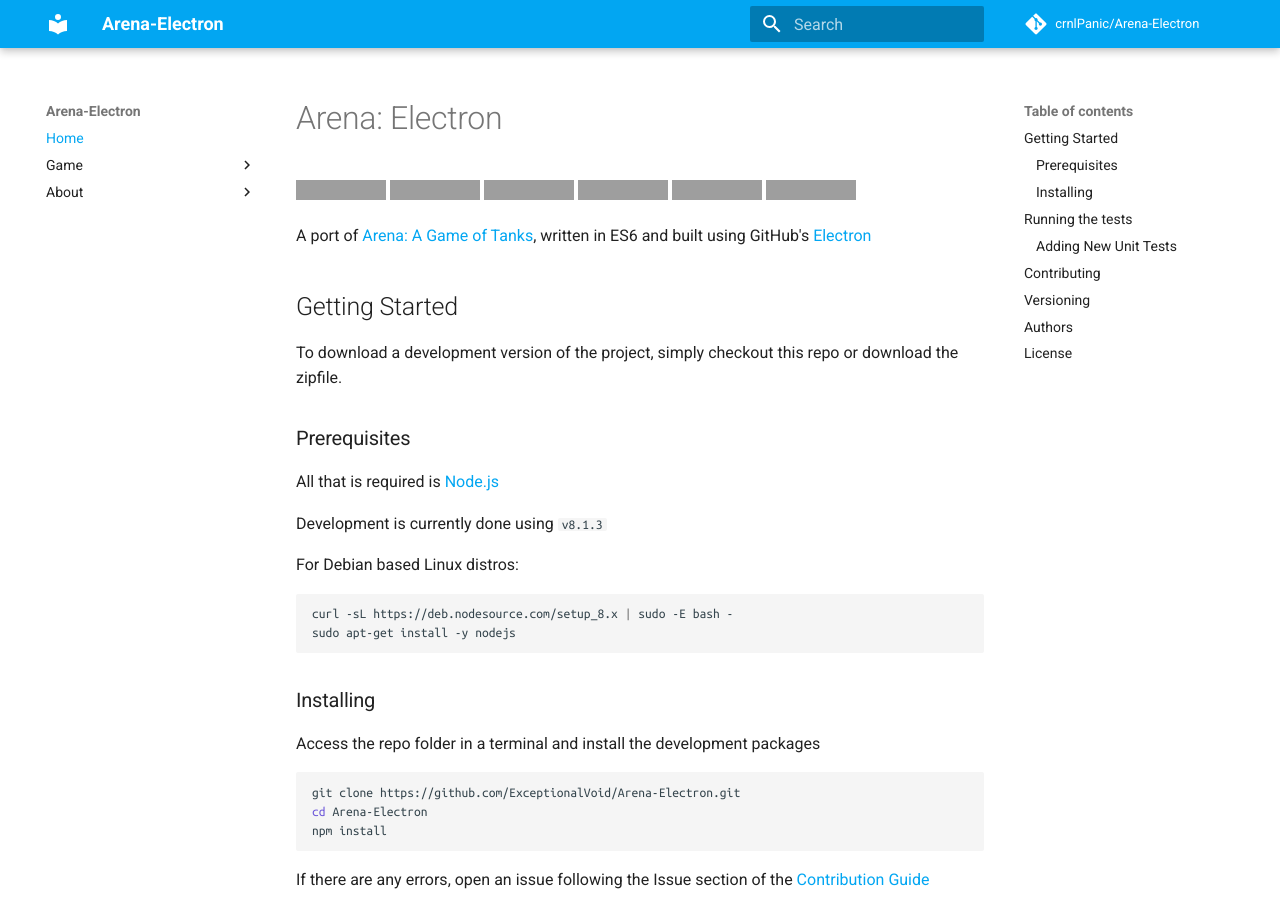
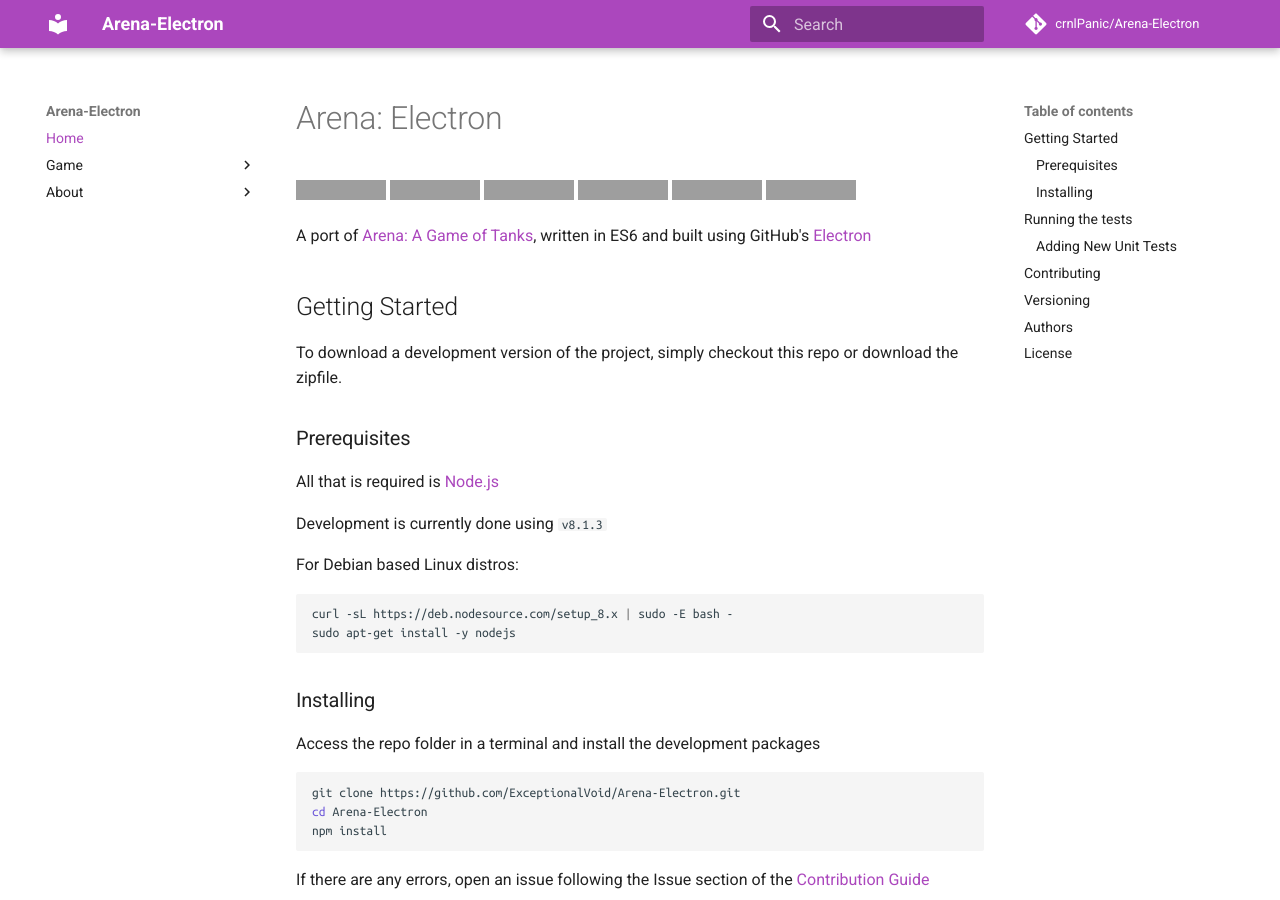
Before and after one commit to gitter-badger/Arena-Electron, an MkDocs documentation site: the page built from docs/index.md, in a window 1280 px wide and 900 px high. Built offline with MkDocs 1.6.1 and Material for MkDocs 9.7.7, drawn with Linux system fonts in a browser that asks for light colours; comment, search, counter and statistics services are not loaded; old or Windows-style settings are respelled for this version of MkDocs; grey boxes are pictures that could not be loaded.

Commit message:
Using purple as docs colour

```diff
--- a/mkdocs.yml
+++ b/mkdocs.yml
@@ -20,8 +20,8 @@
   - toc(permalink=true)
 extra:
   palette:
-    primary: 'light blue'
-    accent: 'pink'
+    primary: 'purple'
+    accent: 'purple'
   font:
     code: 'Ubuntu Mono'
   social:
```
